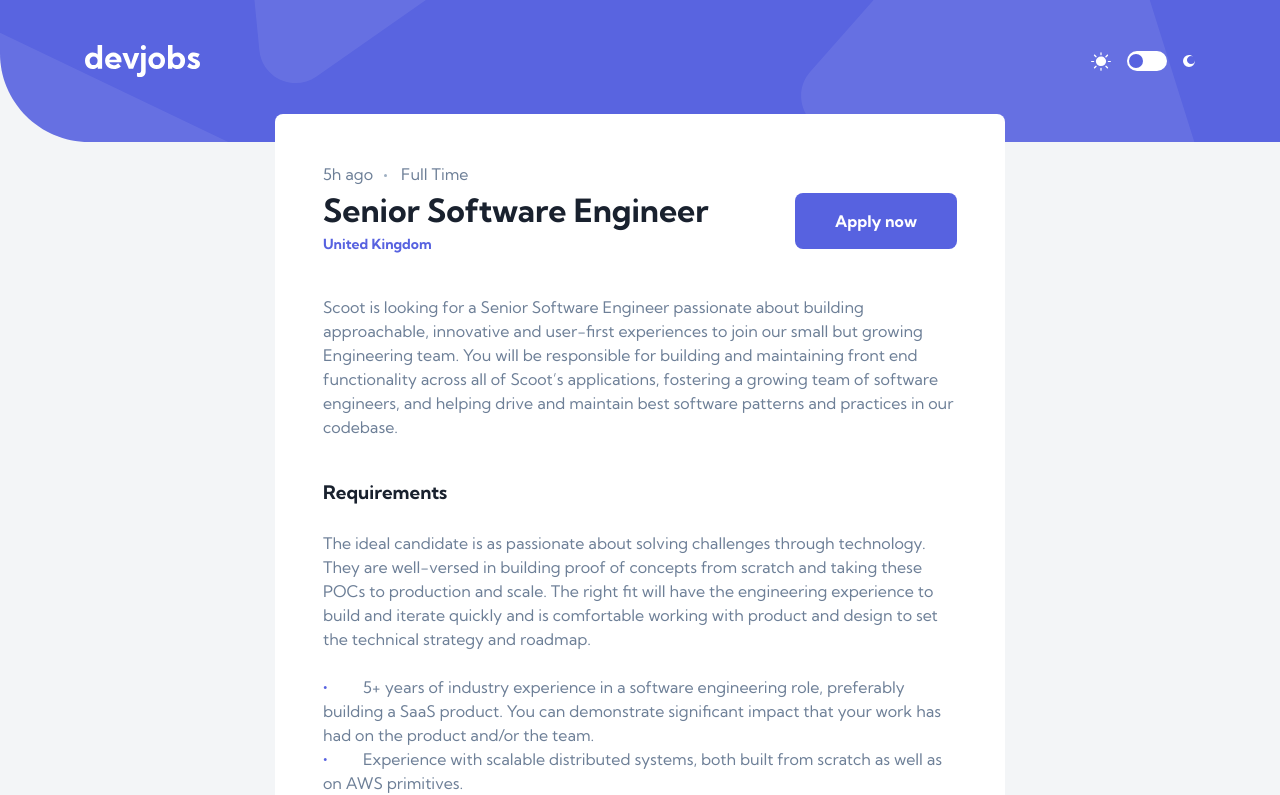
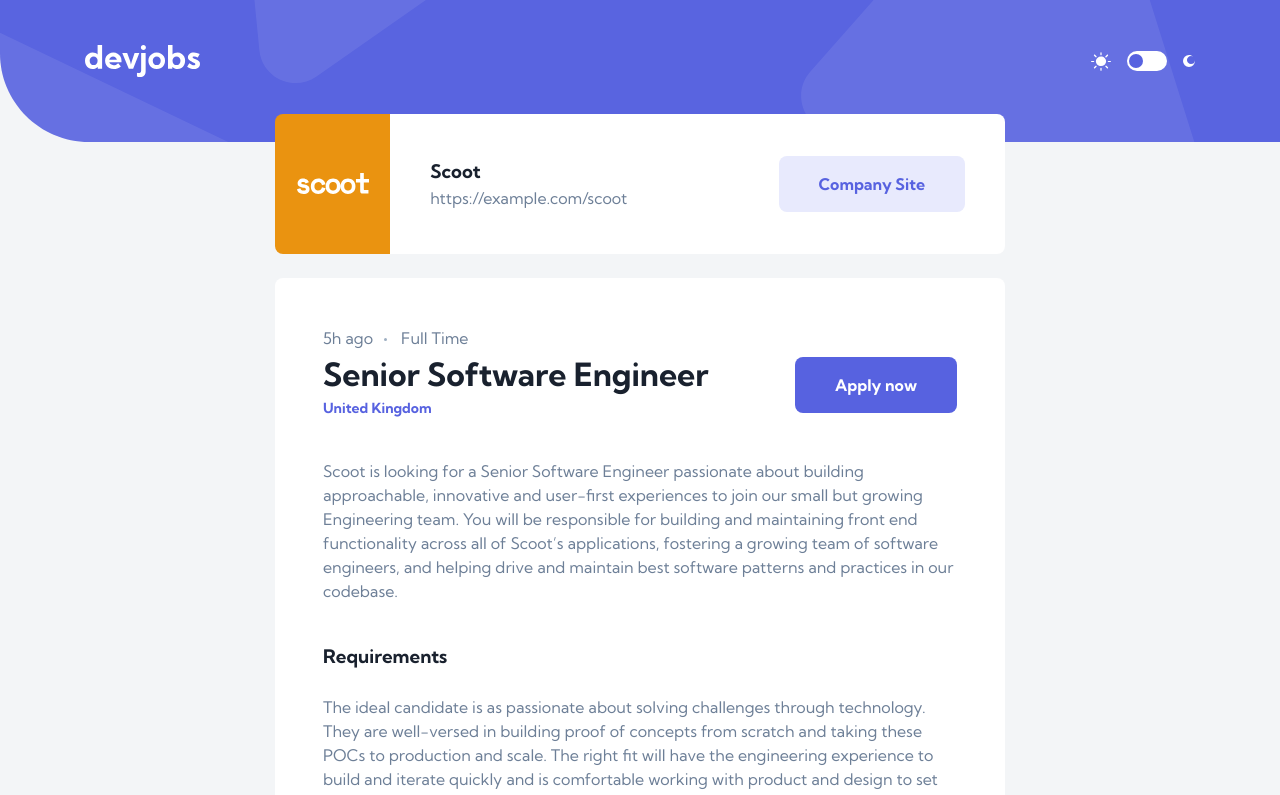
Before and after one commit to nivancheva/devjobs-web-app-react, a React (Vite) app: page / in a window 1280 px wide. Shown: the top 795 px of the page. Built offline with nearby package versions, Linux system fonts and the light colour scheme.

Commit message:
style company info

```diff
--- a/src/components/SelectedJob.css
+++ b/src/components/SelectedJob.css
@@ -2,6 +2,24 @@
 
 
 } */
+.company-header {
+    margin-bottom: 1.5rem;
+    border-radius: var(--border-radius);
+    overflow: hidden;
+}
+
+.logo-bg {
+
+    display: grid;
+    place-content: center;
+}
+
+.company-site {
+    width: 100%;
+    color: var(--job-decription-color);
+    background-color: var(--card-color-bg);
+    padding: 2.5rem;
+}
 
 .job-details {
     color: var(--job-decription-color);
@@ -32,6 +50,28 @@
 
 
 @media (max-width:767px) {
+    .company-header {
+        text-align: center;
+
+        position: relative;
+    }
+
+    .logo-bg {
+        position: absolute;
+        top:0;
+        left: 50%;
+        transform: translate(-50%, -50%);
+        width: 50px;
+        height: 50px;
+        border-radius: 1rem;
+    }
+
+    .company-btn {
+        margin-top: 1.5rem;
+        width: 75%;
+        margin-inline: auto;
+    }
+
     .job-position-wrapper {
         margin-bottom: 1.563rem;
     }
@@ -46,6 +86,30 @@
 }
 
 @media (min-width:768px) {
+    .company-header {
+        margin-bottom: 1.5rem;
+
+        display: flex;
+        align-items: center;
+    }
+
+    .logo-bg {
+        width: 140px;
+        height: 140px;
+    }
+
+    .company-site {
+        height: 140px;
+
+        display: flex;
+        align-items: center;
+        justify-content: space-between;
+    }
+
+    .inner-logo {
+        width: 4.5rem;
+    }
+
     .header_selected-job {
         display: flex;
         align-items: center;
--- a/src/components/SelectedJob.jsx
+++ b/src/components/SelectedJob.jsx
@@ -5,8 +5,19 @@
     return (
         <>
             <div className='container job-container'>
-                <div>
-
+                <div className='company-header'>
+                    <div className='logo-bg' style={{backgroundColor: job.logoBackground}}>
+                        <img className='inner-logo' src={job.logo}/>
+                    </div>
+                    <div className='company-site'>
+                        <div>
+                            <h3>{job.company}</h3>
+                            <a>{job.website}</a>
+                        </div>
+                        <div className='company-btn'>
+                            <Button href={job.website}>Company Site</Button>
+                        </div>
+                    </div>
                 </div>
 
                 <div className='job-details grid gap-4'>
```
